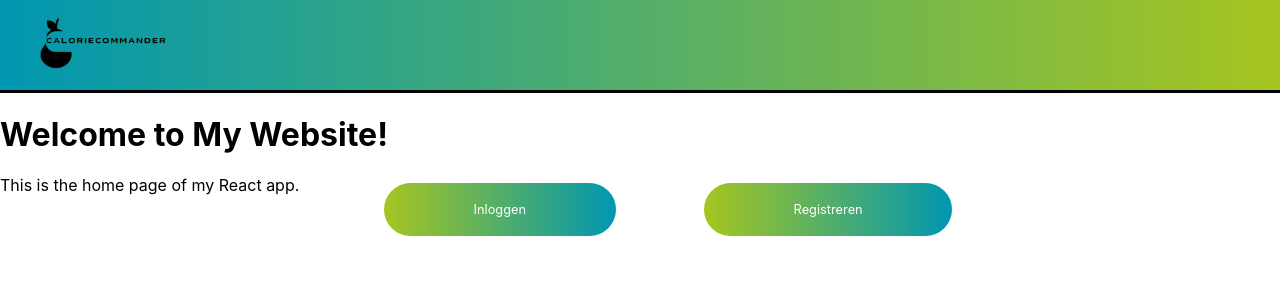
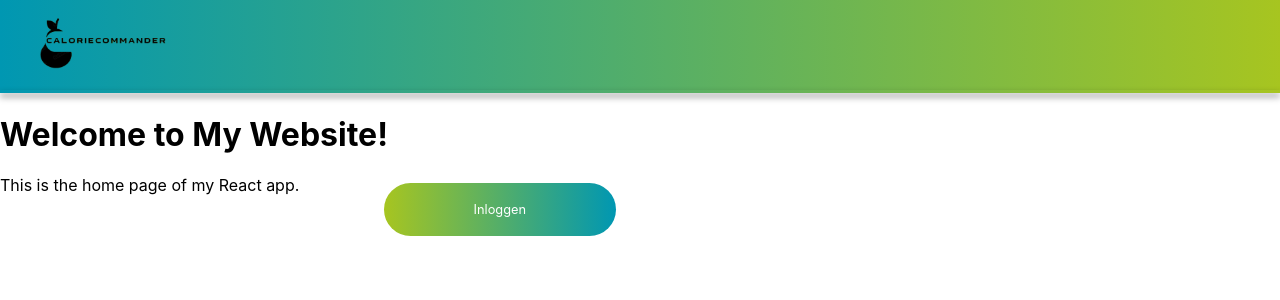
Before and after one commit to CalorieCommander/frontend, a React (Create React App) app in the folder app/: page /pages/Inloggen in a window 1280 px wide. Shown: the top 300 px of the page. Built offline with nearby package versions, Linux system fonts and the light colour scheme.

Commit message:
inlog
inlogpage

```diff
--- a/app/src/App.js
+++ b/app/src/App.js
@@ -3,11 +3,6 @@ import { BrowserRouter as Router, Route, Routes, Link } from "react-router-dom";
 import Inloggen from "./pages/Inloggen";
 import Registreren from "./pages/Registreren";
 import logo from "./img/caloriecommander.png";
-import ananas from "./img/fruit.png";
-import kiwi from "./img/kiwi.png";
-import watermelon from "./img/watermelon.png";
-import peach from "./img/peach.png";
-import banana from "./img/banana.png";
 
 function App() {
   return (
@@ -21,9 +16,6 @@ function App() {
         <Link to="/pages/Inloggen" className="button">
           Inloggen
         </Link>
-        <Link to="/pages/Registreren" className="button2">
-          Registreren
-        </Link>
 
         <Routes>
           <Route path="/pages/Inloggen" element={<Inloggen />} />
--- a/app/src/index.css
+++ b/app/src/index.css
@@ -20,13 +20,6 @@ code {
   margin-left: 45vw;
 }
 
-.registratiepage {
-  position: absolute;
-  margin-top: 35vw;
-  margin-left: 45vw;
-}
-
-
 /*navbar bij startpagina aanpassen*/
 .navbar {
   background: linear-gradient(to right, #0097B2, #A7C520);
@@ -35,7 +28,8 @@ code {
 }
 
 .line {
-  background-color: black;
+  background: linear-gradient(to right, #0097B2, #A7C520);
+  box-shadow: 0 0.3vw 0.5vw rgba(0, 0, 0, 0.5);
   max-width: 100vw;
   height: 0.3vw;
 }
@@ -49,66 +43,6 @@ code {
 
 
 /* alle fruit icons aanpassen bij startpagina */
-.fruit-ananas {
-  margin-top: 5vw;
-  margin-left: 5vw;
-  width: 7vw;
-  transform: rotate(-10deg);
-}
-
-.fruit-kiwi {
-  width: 7vw;
-  padding-top: 12vw;
-  padding-left: 13vw;
-  transform: rotate(+10deg);
-}
-
-.fruit-watermelon {
-  width: 5vw;
-  padding-top: 21vw;
-  padding-left: 4vw;
-  transform: rotate(-10deg);
-}
-
-.fruit-peach {
-  width: 5vw;
-  padding-top: 27vw;
-  padding-left: 13vw;
-}
-
-.fruit-banana {
-  width: 5vw;
-  padding-top: 35vw;
-  padding-left: 5vw;
-}
-
-.fruit-ananas, .fruit-kiwi, .fruit-watermelon, .fruit-peach, .fruit-banana {
-  position: absolute;
-}
-
-.right {
-  right: 10vw;
-}
-
-.fruit-kiwi.right {
-  top: 7vw;
-  right: 1vw;
-}
-
-.fruit-watermelon.right {
-  top: 8vw;
-  right: 13vw;
-
-}
-
-.fruit-peach.right {
-  top: 8vw;
-  right: 3vw;
-}
-
-.fruit-banana.right {
-  right: 12vw;
-}
 
 /* tekst editing startpage */
 .tekst {
@@ -147,17 +81,3 @@ code {
   font-size: 1vw;
   text-decoration: none;
 }
-
-.button2 {
-  position: absolute;
-  margin-left: 55vw;
-  margin-top: 7vw;
-  background: linear-gradient(to right, #A7C520, #0097B2);
-  color: white;
-  padding: 1.5vw 7vw;
-  border-radius: 20vw;
-  border: none;
-  cursor: pointer;
-  font-size: 1vw;
-  text-decoration: none;
-}
```
